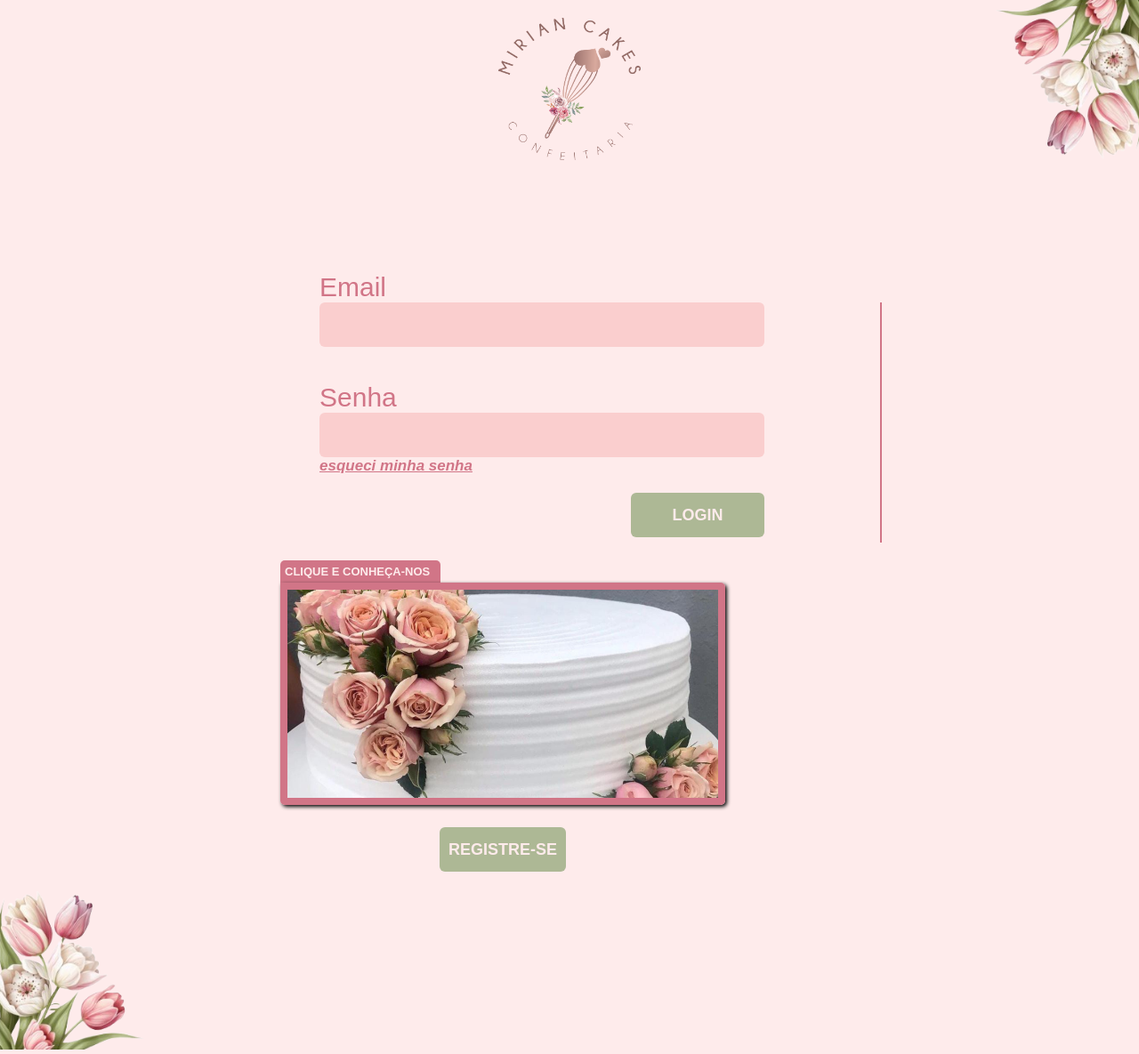
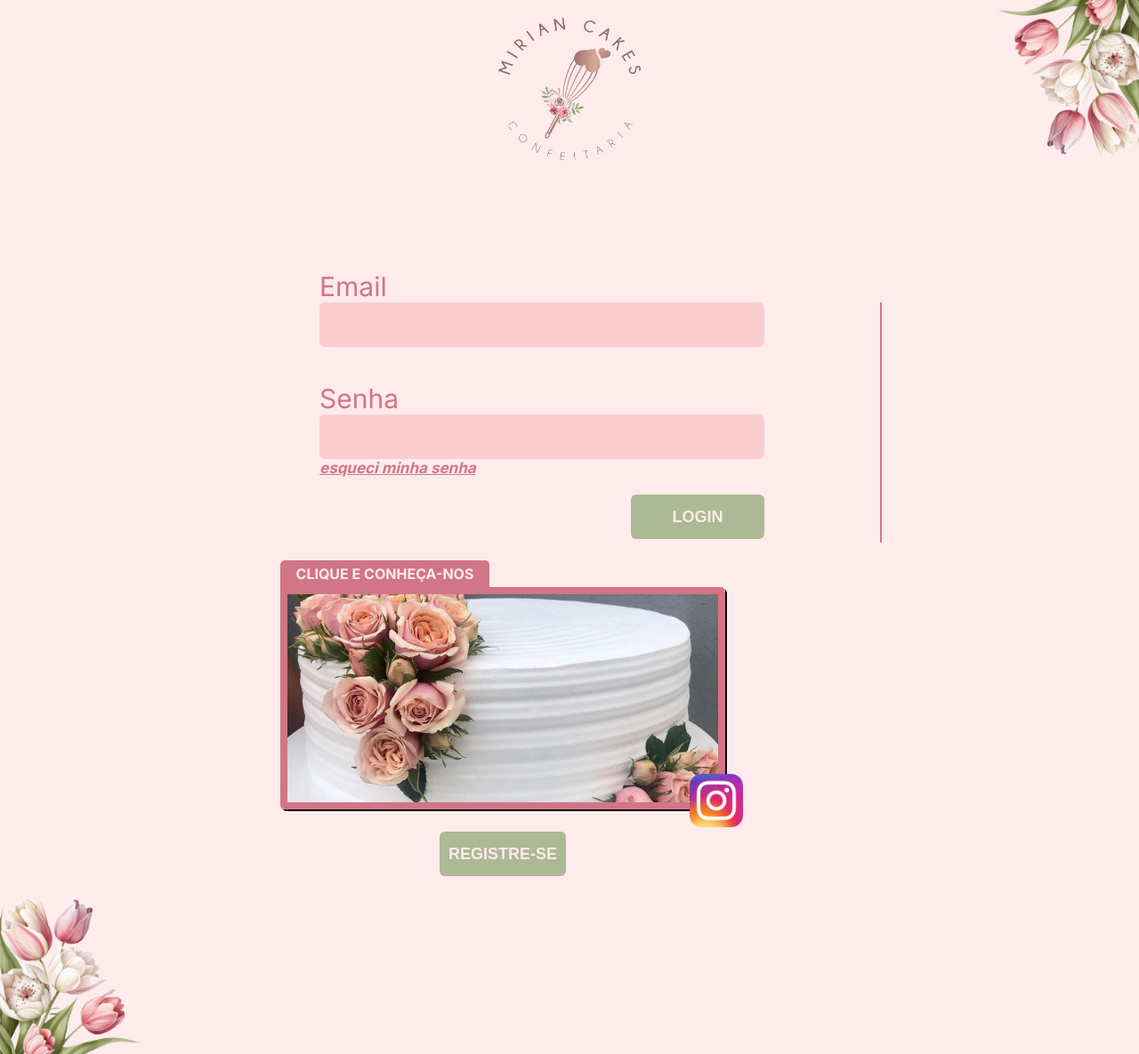
Before and after one commit to RichardValandro04/arquivosPI, a PHP site: page / in a window 1280 px wide. Shown: the whole page at 89% size. Run offline with PHP 8.4, Linux system fonts and the light colour scheme.

Commit message:
31-05 15:22

```diff
--- a/Codigos Telas/1 - Controle Telas.txt
+++ b/Codigos Telas/1 - Controle Telas.txt
@@ -3,7 +3,6 @@
 100%	Clientes Confeitaria (R)
 100%	Login (H)
 100%	Pos Login Confeiteira (H)
-
 100%	Nova Senha (J)
 100%	Dados Cliente (E)
 100%	Novo Doce
--- a/Codigos Telas/css/index.css
+++ b/Codigos Telas/css/index.css
@@ -3,6 +3,7 @@
 /*configuração da página*/
 html {
     font-size: 62.5%;
+    font-family: "Inter", sans-serif;
 }
 
 /*configuração de todos os elementos*/
@@ -93,11 +94,9 @@ article>#senha {
 }
 
 article>label {
-    font-family: arial;
     font-size: 3rem;
     color: #d17587;
 }
-
 .botaologin {
     background-color: #ADB895;
     color: #FEEBEB;
@@ -107,7 +106,6 @@ article>label {
     width: 30%;
     margin-top: 2rem;
     margin-left: 35rem;
-    font-family: arial;
     font-size: 1.8rem;
     font-weight: bold;
 }
@@ -122,9 +120,8 @@ article>label {
     font-weight: bold;
     border: none;
     background-color: none;
-    font-family: Arial, Helvetica, sans-serif;
     font-size: 1.7rem;
-    width: 35%;
+    width: 37%;
 }
 
 /*fim da configuração do login*/
@@ -153,7 +150,7 @@ article>label {
 
 /*configuração do carrosel*/
 .carrossel {
-    box-shadow: 0.2rem 0.2rem 0.4rem black;
+    box-shadow: 0.2rem 0.2rem black;
     overflow: hidden;
     height: 25rem;
     width: 50rem;
@@ -163,7 +160,6 @@ article>label {
 }
 
 .fotocarrossel {
-
     display: flex;
     transition: transform 0.5s ease-in-out;
     transform: translateX(0);
@@ -171,19 +167,26 @@ article>label {
 
 }
 
-.registro>p {
+.abrir_instagram > p {
+    display: flex;
+    justify-content: center;
     padding: 0.5rem;
-    font-family: Arial, Helvetica, sans-serif;
     font-weight: bold;
-    font-size: 1.3rem;
+    font-size: 1.6rem;
     color: #FEEBEB;
     background-color: #d17587;
-    width: 18rem;
     border-top-left-radius: 0.5rem;
     border-top-right-radius: 0.5rem;
-    display: flex;
-    margin-right: 32rem;
+    width: 47%;
+}
 
+.logo_instagram{
+    position: absolute;
+    z-index: 1;
+    margin-top: -4rem;
+    width: 6rem;
+    height: 6rem;
+    margin-left: 46rem;
 }
 
 /*fim da configuração do carrossel*/
@@ -198,13 +201,11 @@ article>label {
     padding: 1rem;
     height: 5rem;
     margin-top: 2.5rem;
-    font-family: arial;
     font-size: 1.8rem;
     font-weight: bold;
 }
 
 img {
-
     height: 25rem;
     width: 50rem;
 
--- a/Codigos Telas/home_clientes.html
+++ b/Codigos Telas/home_clientes.html
@@ -7,7 +7,6 @@
     <title>Mirian Cakes</title>
     <link rel="stylesheet" href="/css/home_clientes.css">
     <script src="/javascript/home_clientes.js" defer></script>
-    <script src="/javascript/funcao_logout.js" defer></script>
 </head>
 
 <body>
--- a/Codigos Telas/home_confeiteira.html
+++ b/Codigos Telas/home_confeiteira.html
@@ -6,7 +6,6 @@
     <meta name="viewport" content="width=device-width, initial-scale=1.0">
     <title>Pós Login Confeitaria</title>
     <link rel="stylesheet" href="/css/home_confeiteira.css">
-    <script src="/javascript/funcao_logout.js" defer></script>
     <script src="/javascript/home_confeiteira.js" defer></script>
     <link rel="stylesheet"
         href="https://fonts.googleapis.com/css2?family=Material+Symbols+Outlined:opsz,wght,FILL,GRAD@48,400,0,0">
--- a/Codigos Telas/index.html
+++ b/Codigos Telas/index.html
@@ -44,8 +44,8 @@
 
         <!--um article que inclui um carrossel, juntamente com um link que leva ao instagram da empresa. Também inclui um botão "registre-se" que leva á tela de registro-->
         <article class="registro">
-            <p>CLIQUE E CONHEÇA-NOS</p>
-            <a href="https://www.instagram.com/miriancakes_confeitaria/" target="_blank">
+            <div class="abrir_instagram">
+                <p>CLIQUE E CONHEÇA-NOS</p>
                 <div class="carrossel">
                     <div class="fotocarrossel" id="img">
                         <img src="/imagens/bolo_3.jpg">
@@ -54,9 +54,11 @@
                         <img src="/imagens/bolo_2.png" alt="">
                         <img src="/imagens/bolo_1.png" alt="">
                     </div>
-
                 </div>
-            </a>
+                <div>
+                    <img src="/imagens/logo_instagram.png" alt="" srcset="" class="logo_instagram">
+                </div>
+            </div>
             <a href="/cadastro.html"><button type="button" class="botaoregistro">REGISTRE-SE</button></a>
 
         </article>
--- a/Codigos Telas/javascript/cadastro.js
+++ b/Codigos Telas/javascript/cadastro.js
@@ -1,2 +1,7 @@
+//Capturando o botão de registro na tela de cadastro
 const botao_registro = document.querySelector(".botao_registro");
+
+//Deverá ser implementada na função do evento abaixo a lógica de validação de cadastro
+
+//Adicionando evento de click para abrir um alert informando que o cadastro foi realizado
 botao_registro.addEventListener("click", () => {alert("Cadastro Realizado"); window.location.href = "/home_clientes.html"});
--- a/Codigos Telas/javascript/funcao_voltar.js
+++ b/Codigos Telas/javascript/funcao_voltar.js
@@ -1,3 +1,7 @@
+// Função criada para ser aplicada em todas as telas que possuem um botão de voltar
+
+// Capturando a div que possui o ícone de voltar, todas as telas estão com o mesmo nome de classe
 const botao_voltar = document.querySelector(".icone_voltar");
 
+// Adicionando um evento de click para atribuir uma função de back ao botão
 botao_voltar.addEventListener("click", () => {window.history.back();})
--- a/Codigos Telas/javascript/index.js
+++ b/Codigos Telas/javascript/index.js
@@ -1,3 +1,12 @@
+// capturando div com carrossel e logo do instagram
+const abre_instagram = document.querySelector(".abrir_instagram");
+
+// adicionando evento de click para direcionar a uma nova aba com o instagram da empresa
+const url_instagram = "https://www.instagram.com/miriancakes_confeitaria/";
+
+abre_instagram.addEventListener("click", () => {window.open(url_instagram, '_blank')})
+
+
 // Captura o botao de login e adicionando evento para abrir home confeiteira
 const botao_login = document.querySelector(".botaologin");
 botao_login.addEventListener("click", () => {window.location.href = "/home_confeiteira.html"});
--- a/Codigos Telas/javascript/nova_senha.js
+++ b/Codigos Telas/javascript/nova_senha.js
@@ -1,2 +1,6 @@
+//capturando botao de alterar senha
 const botao_alterar = document.querySelector(".botao_alterar");
+
+//adicionando evento de click para exibir um alert de senha alterada
+// obs.: a lógica para validação de senha ainda deverá ser aplicada
 botao_alterar.addEventListener("click", () => { alert("Senha Alterada"); window.location.href = "/index.html"});
--- a/Codigos Telas/javascript/recuperar_senha.js
+++ b/Codigos Telas/javascript/recuperar_senha.js
@@ -1,2 +1,6 @@
+//capturando botão de enviar email
 const botao_enviar = document.querySelector(".botao_enviar")
+
+//adicionando evento de click para ir para a janela de alteração de senha
+// obs.: o link para esta tela deverá ser enviado para o email do usuário
 botao_enviar.addEventListener("click", () => {window.location.href = "/nova_senha.html"})
```
Also changed, not shown: Codigos Telas/javascript/home_clientes.js (+7 -27 lines), Codigos Telas/javascript/home_confeiteira.js (+7 -0 lines).
